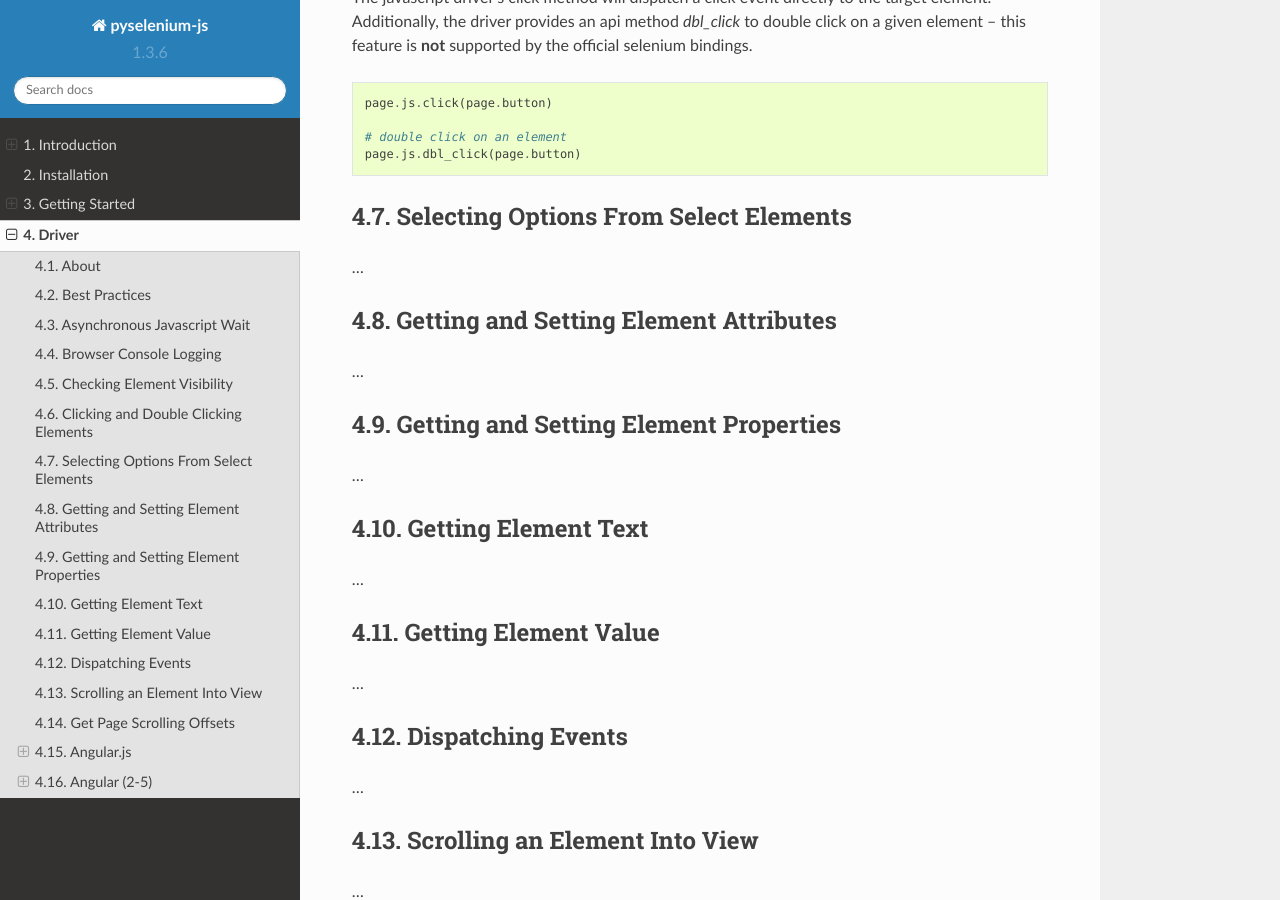
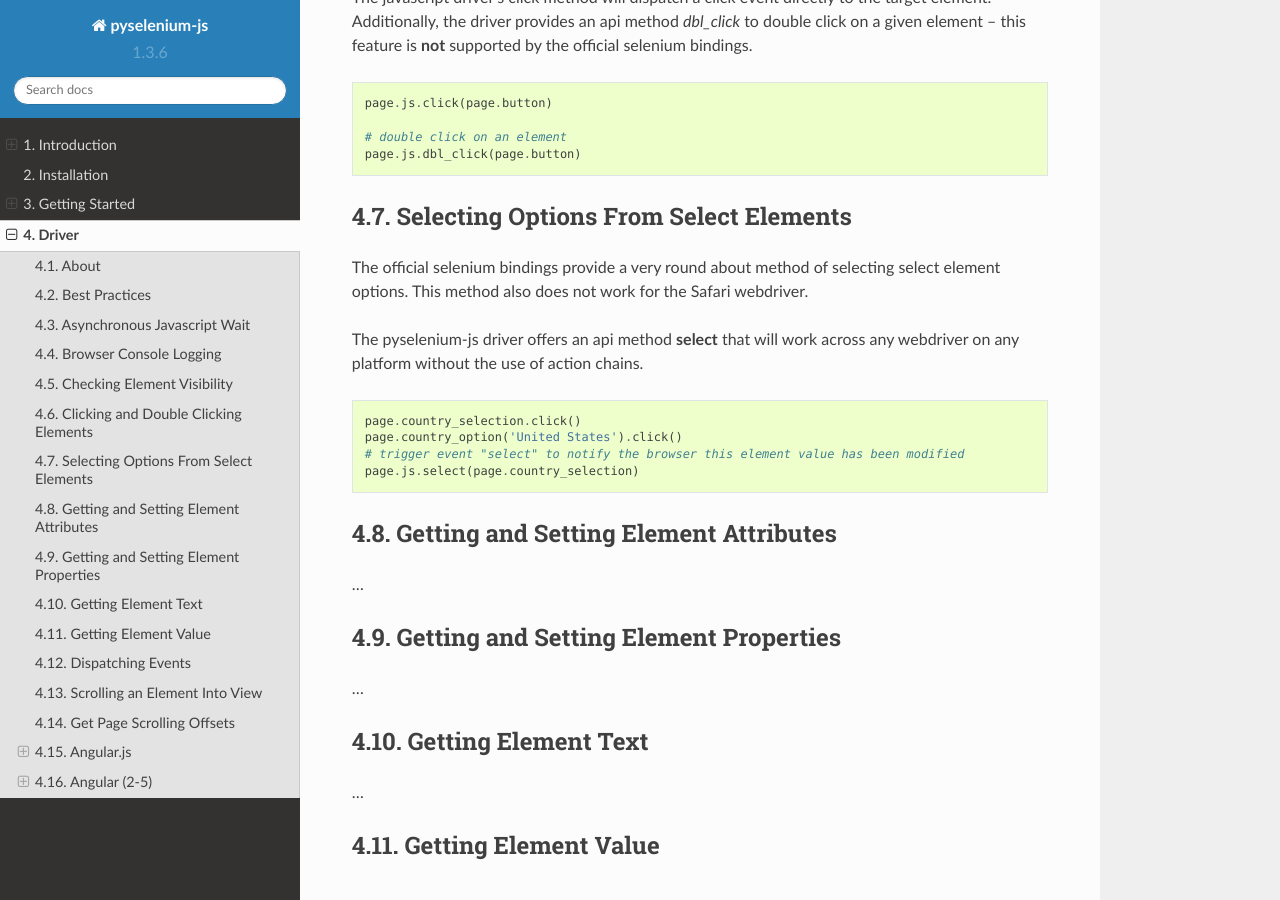
Before and after one commit to neetjn/pyselenium-js, a Sphinx documentation site: the page built from docs/driver.rst, in a window 1280 px wide and 900 px high, scrolled down 2173 px. Built offline with Sphinx 7.4.7 and the Read the Docs theme 2.0.0, drawn with Linux system fonts in a browser that asks for light colours.

Commit message:
Added api documentation for select

```diff
--- a/docs/driver.rst
+++ b/docs/driver.rst
@@ -66,13 +66,13 @@ Browser Console Logging
 Another very helpful feature of the pyselenium-js driver, is the ability to store and retrieve console browser logs.
 This functionality is **not** supported by the official selenium bindings.
 
-To enable logging, use the api method **console_logger**:
+To enable logging, use the api method *console_logger*:
 
 .. code-block:: python
 
     page.js.console_logger()
 
-To retrieve your browser's logs, refer to **console_dump**:
+To retrieve your browser's logs, refer to *console_dump*:
 
 .. code-block:: python
 
@@ -111,7 +111,17 @@ Additionally, the driver provides an api method *dbl_click* to double click on a
 Selecting Options From Select Elements
 ======================================
 
-...
+The official selenium bindings provide a very round about method of selecting select element options.
+This method also does not work for the Safari webdriver.
+
+The pyselenium-js driver offers an api method **select** that will work across any webdriver on any platform without the use of action chains.
+
+.. code-block:: python
+
+    page.country_selection.click()
+    page.country_option('United States').click()
+    # trigger event "select" to notify the browser this element value has been modified
+    page.js.select(page.country_selection)
 
 Getting and Setting Element Attributes
 ======================================
```
